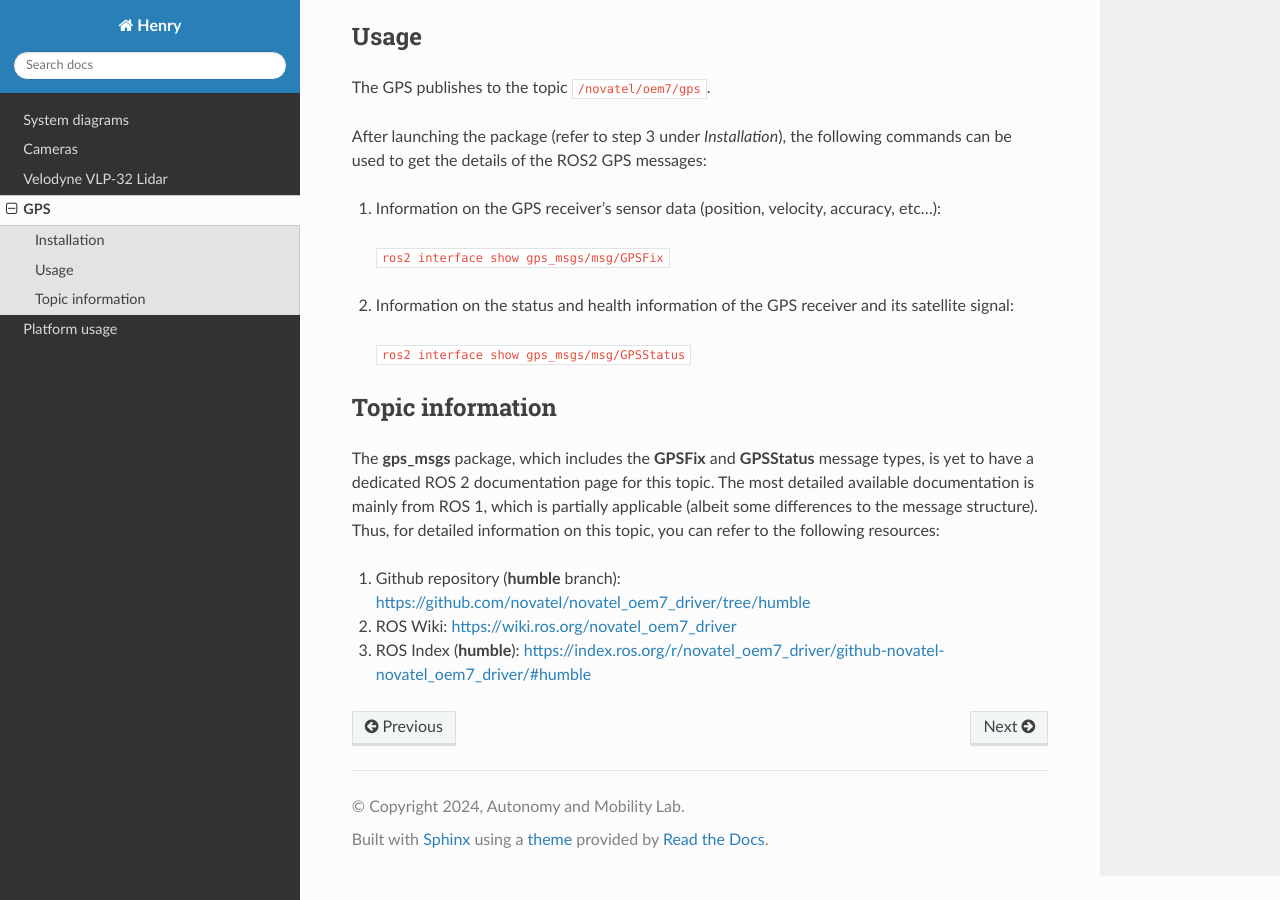
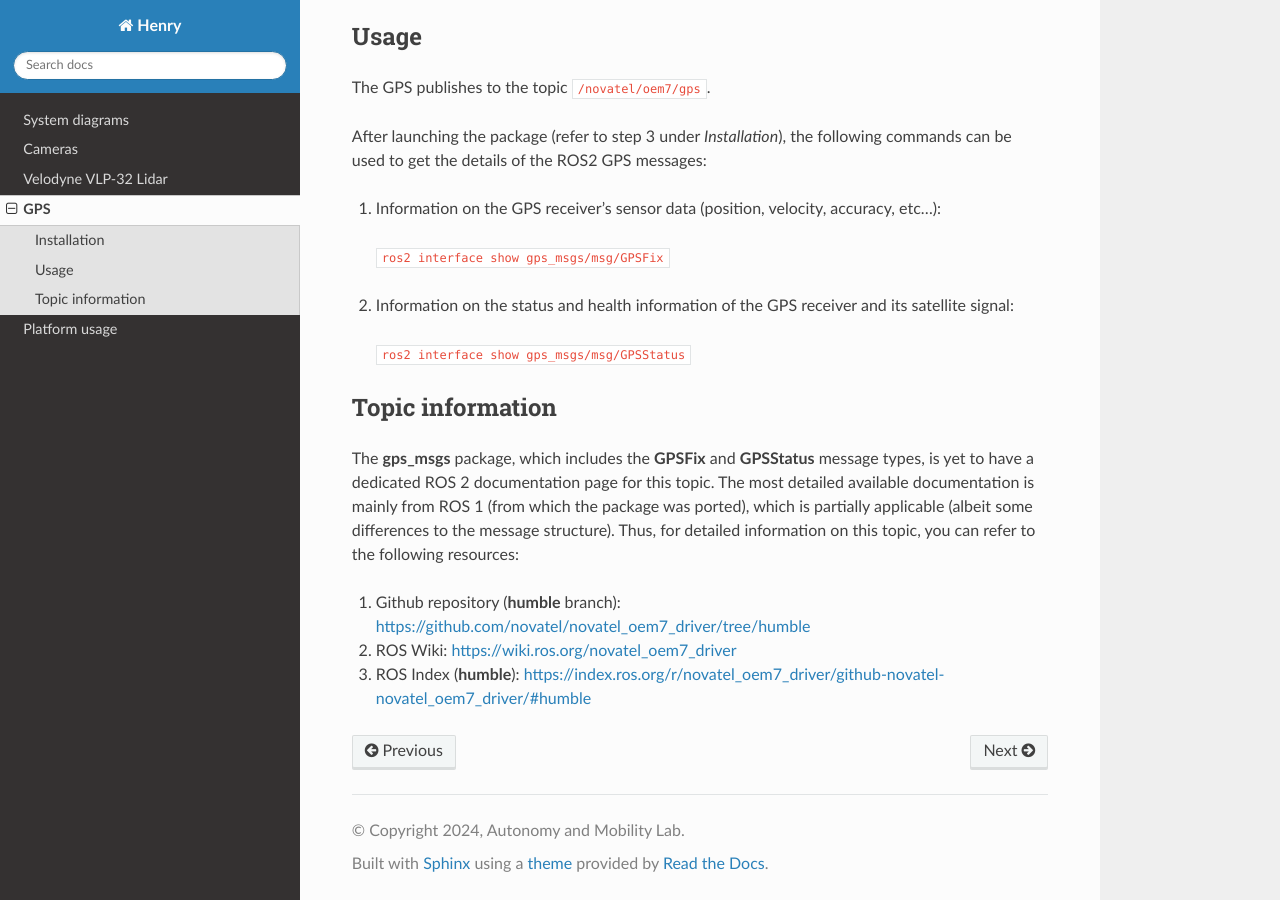
Before and after one commit to autonomymobilitylab/HenryRTD, a Sphinx documentation site: the page built from docs/source/gnss.rst, in a window 1280 px wide and 900 px high, scrolled down 896 px. Built offline with Sphinx 7.4.7 and the Read the Docs theme 3.1.0, drawn with Linux system fonts in a browser that asks for light colours.

```diff
--- a/docs/source/gnss.rst
+++ b/docs/source/gnss.rst
@@ -44,7 +44,7 @@
 Topic information
 -----------------
 
-The **gps_msgs** package, which includes the **GPSFix** and **GPSStatus** message types, is yet to have a dedicated ROS 2 documentation page for this topic. The most detailed available documentation is mainly from ROS 1, which is partially applicable (albeit some differences to the message structure).
+The **gps_msgs** package, which includes the **GPSFix** and **GPSStatus** message types, is yet to have a dedicated ROS 2 documentation page for this topic. The most detailed available documentation is mainly from ROS 1 (from which the package was ported), which is partially applicable (albeit some differences to the message structure).
 Thus, for detailed information on this topic, you can refer to the following resources:
 
 1. Github repository (**humble** branch): https://github.com/novatel/novatel_oem7_driver/tree/humble
```
